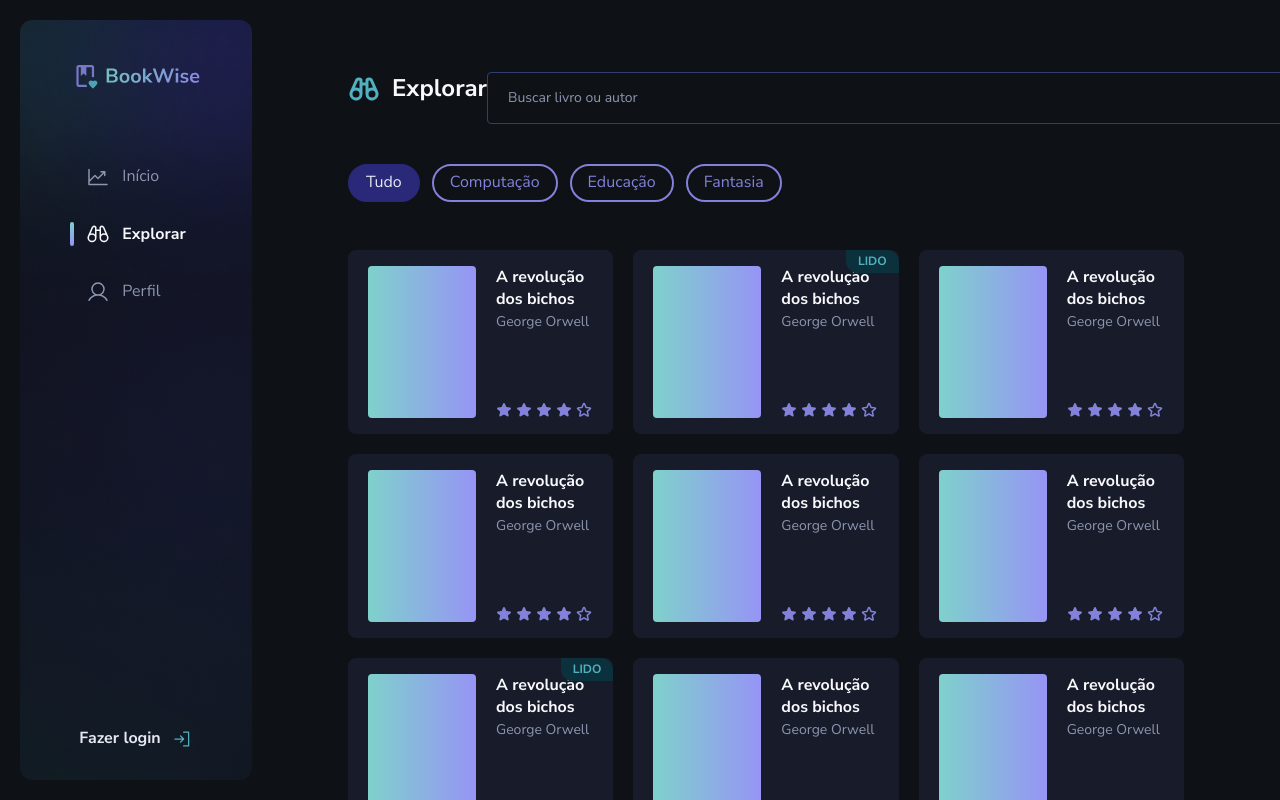
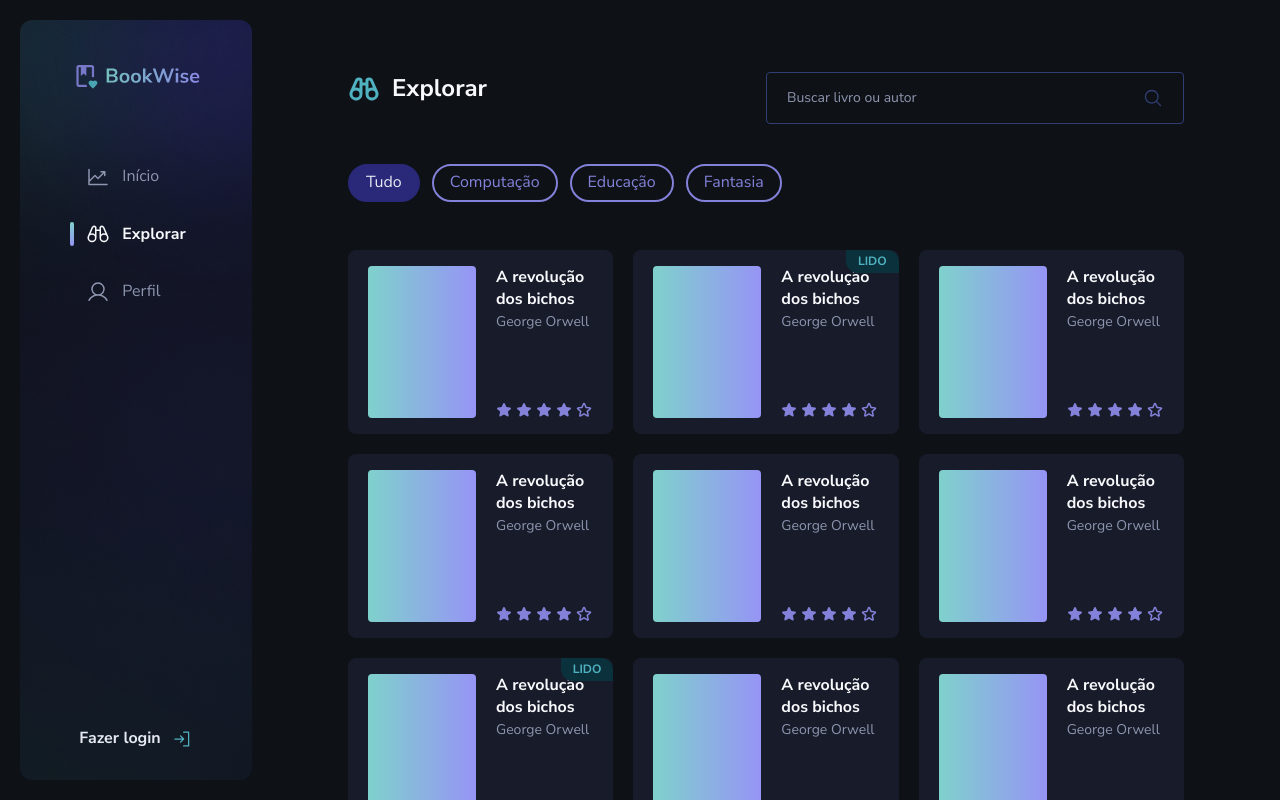
Before and after one commit to luiz21goncalves/ignite-book-wise, a Next.js app: page /dashboard/explore in a window 1280 px wide. Built offline with nearby package versions, Linux system fonts and the light colour scheme.

Commit message:
fix: header grid in explore page

```diff
--- a/src/app/dashboard/explore/page.tsx
+++ b/src/app/dashboard/explore/page.tsx
@@ -8,7 +8,7 @@ import { BookCard } from './components/BookCard'
 export default function Explore() {
   return (
     <div className="w-full h-full">
-      <header className="flex flex-row items-start justify-between">
+      <header className="grid grid-cols-2 items-start justify-between">
         <PageTitle icon={Binoculars}>Explorar</PageTitle>
         <Input placeholder="Buscar livro ou autor" />
       </header>
```
